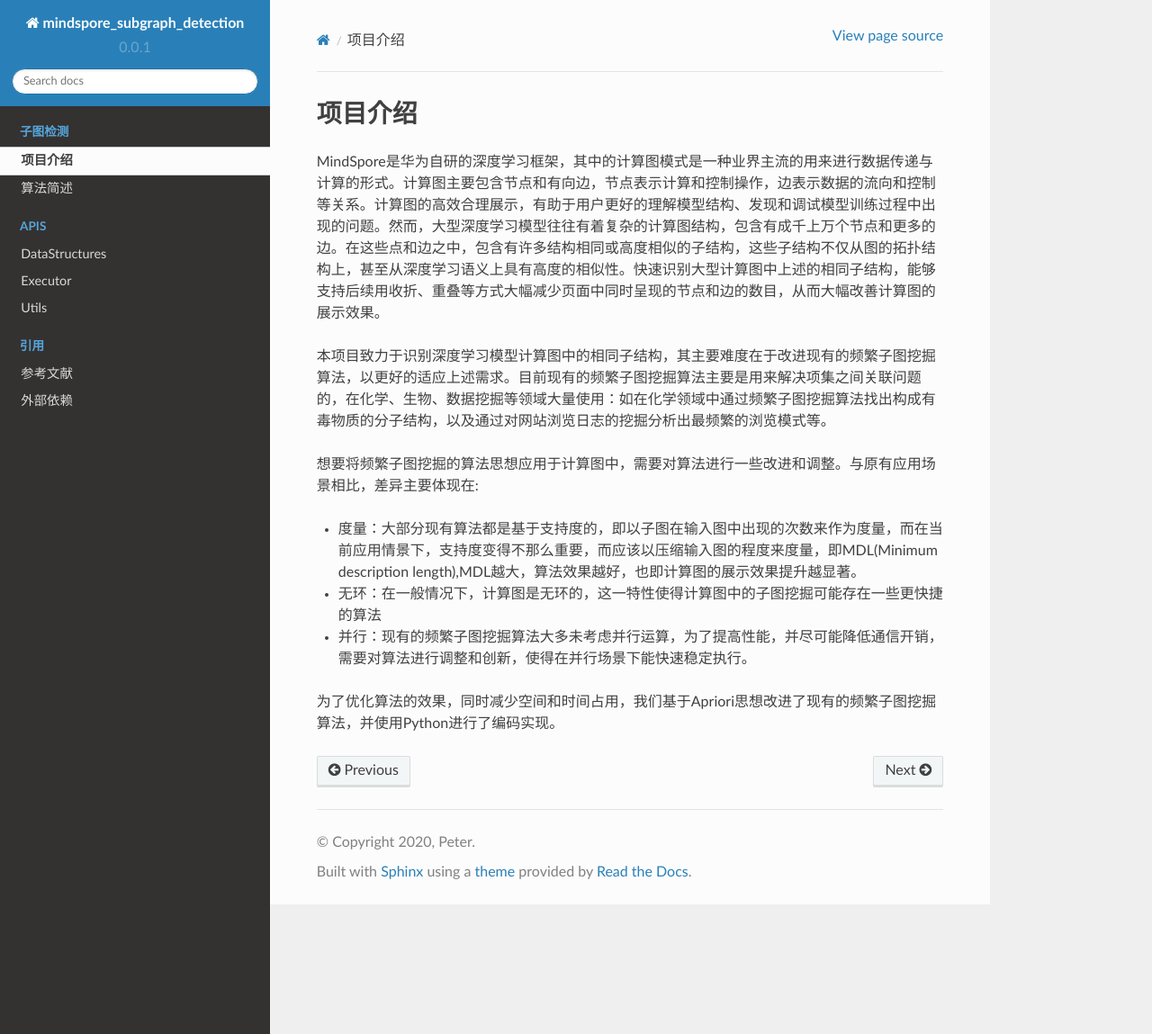
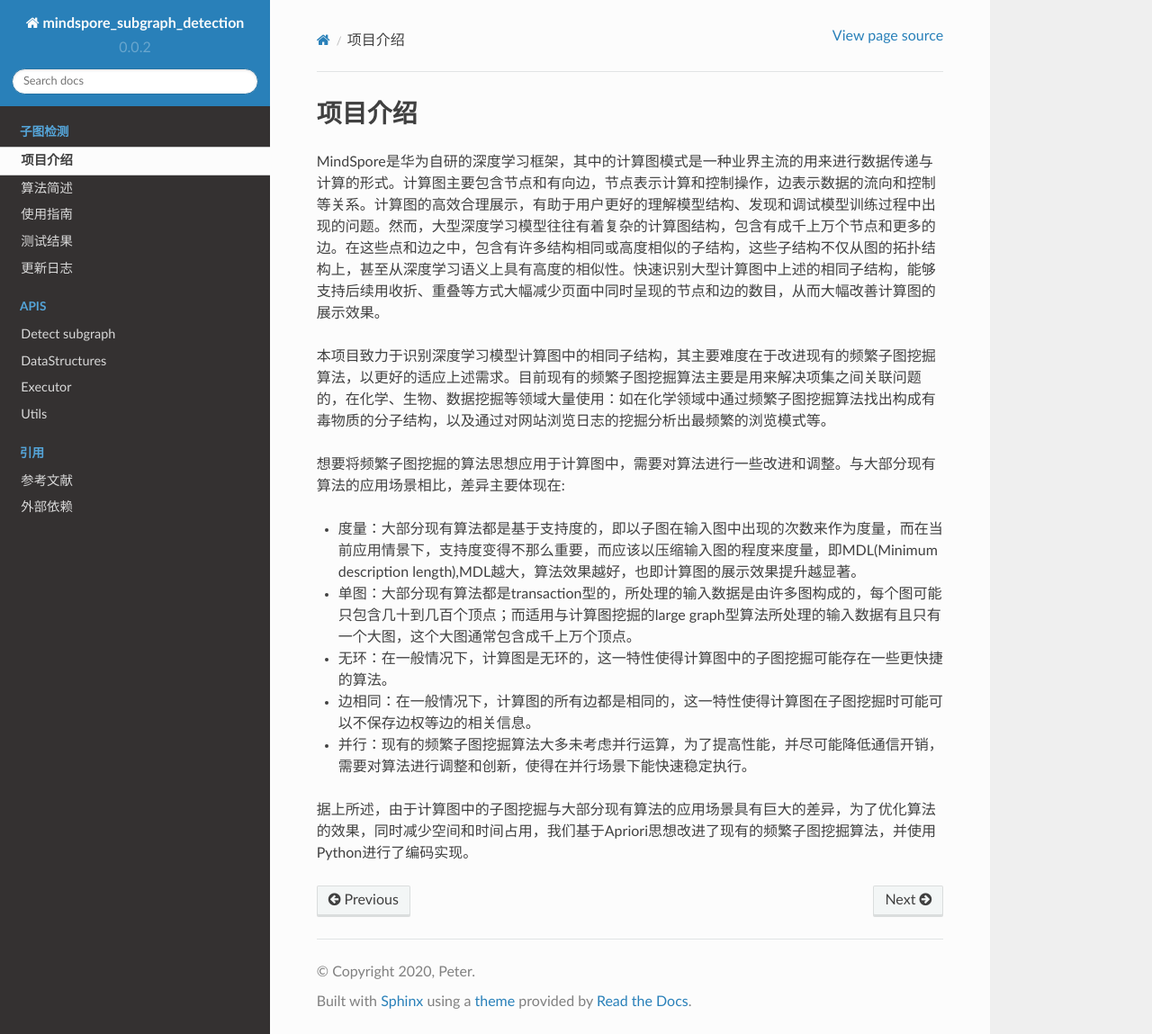
Before and after one commit to loopyme/mindspore_subgraph_detection, a Sphinx documentation site: the page built from docsrc/source/pages/introduction.md, in a window 1280 px wide and 1149 px high. Shown: the whole window at 90% size. Built offline with Sphinx 7.4.7 and the Read the Docs theme 2.0.0, drawn with Linux system fonts in a browser that asks for light colours.

Commit message:
[Doc] Update doc

```diff
--- a/docsrc/source/conf.py
+++ b/docsrc/source/conf.py
@@ -23,8 +23,8 @@
 project = "mindspore_subgraph_detection"
 copyright = "2020, Peter"
 author = "Peter"
-version = "0.0.1"
-release = "0.0.1"
+version = "0.0.2"
+release = "0.0.2"
 language = None
 exclude_patterns = []
 pygments_style = "sphinx"
--- /dev/null
+++ b/docsrc/source/pages/api/detect_subgraph.rst
@@ -0,0 +1,5 @@
+===============
+Detect subgraph
+===============
+
+.. autofunction:: SubgraphDetection.detect_subgraph
--- a/docsrc/source/pages/introduction.md
+++ b/docsrc/source/pages/introduction.md
@@ -4,10 +4,12 @@
 
 本项目致力于识别深度学习模型计算图中的相同子结构，其主要难度在于改进现有的频繁子图挖掘算法，以更好的适应上述需求。目前现有的频繁子图挖掘算法主要是用来解决项集之间关联问题的，在化学、生物、数据挖掘等领域大量使用：如在化学领域中通过频繁子图挖掘算法找出构成有毒物质的分子结构，以及通过对网站浏览日志的挖掘分析出最频繁的浏览模式等。
 
-想要将频繁子图挖掘的算法思想应用于计算图中，需要对算法进行一些改进和调整。与原有应用场景相比，差异主要体现在:
+想要将频繁子图挖掘的算法思想应用于计算图中，需要对算法进行一些改进和调整。与大部分现有算法的应用场景相比，差异主要体现在:
 
  - 度量：大部分现有算法都是基于支持度的，即以子图在输入图中出现的次数来作为度量，而在当前应用情景下，支持度变得不那么重要，而应该以压缩输入图的程度来度量，即MDL(Minimum description length),MDL越大，算法效果越好，也即计算图的展示效果提升越显著。
- - 无环：在一般情况下，计算图是无环的，这一特性使得计算图中的子图挖掘可能存在一些更快捷的算法
+ - 单图：大部分现有算法都是transaction型的，所处理的输入数据是由许多图构成的，每个图可能只包含几十到几百个顶点；而适用与计算图挖掘的large graph型算法所处理的输入数据有且只有一个大图，这个大图通常包含成千上万个顶点。
+ - 无环：在一般情况下，计算图是无环的，这一特性使得计算图中的子图挖掘可能存在一些更快捷的算法。
+ - 边相同：在一般情况下，计算图的所有边都是相同的，这一特性使得计算图在子图挖掘时可能可以不保存边权等边的相关信息。
  - 并行：现有的频繁子图挖掘算法大多未考虑并行运算，为了提高性能，并尽可能降低通信开销，需要对算法进行调整和创新，使得在并行场景下能快速稳定执行。
 
-为了优化算法的效果，同时减少空间和时间占用，我们基于Apriori思想改进了现有的频繁子图挖掘算法，并使用Python进行了编码实现。
+据上所述，由于计算图中的子图挖掘与大部分现有算法的应用场景具有巨大的差异，为了优化算法的效果，同时减少空间和时间占用，我们基于Apriori思想改进了现有的频繁子图挖掘算法，并使用Python进行了编码实现。
```
Also changed, not shown: docsrc/source/index.rst (+9 -0 lines), docsrc/source/pages/api/datastructure.rst (+7 -0 lines), 1 other file.
